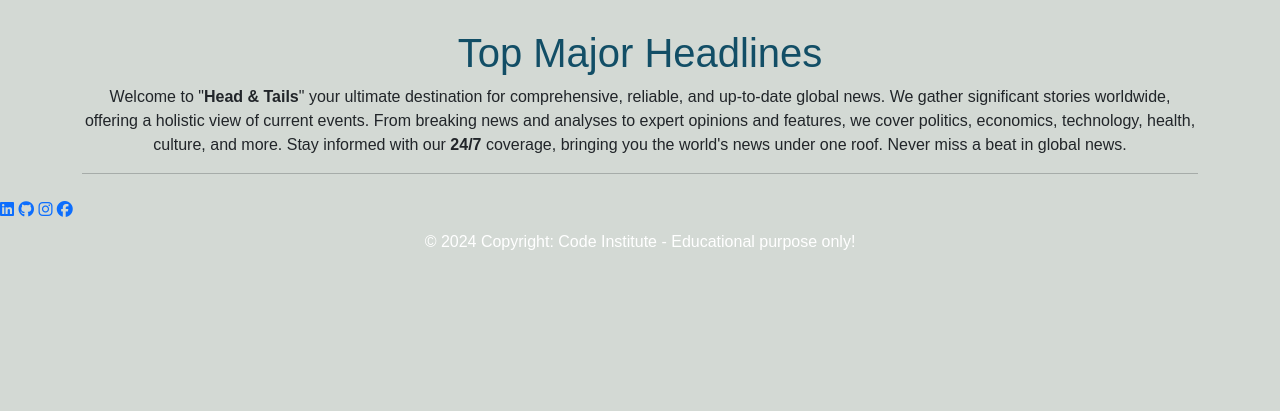
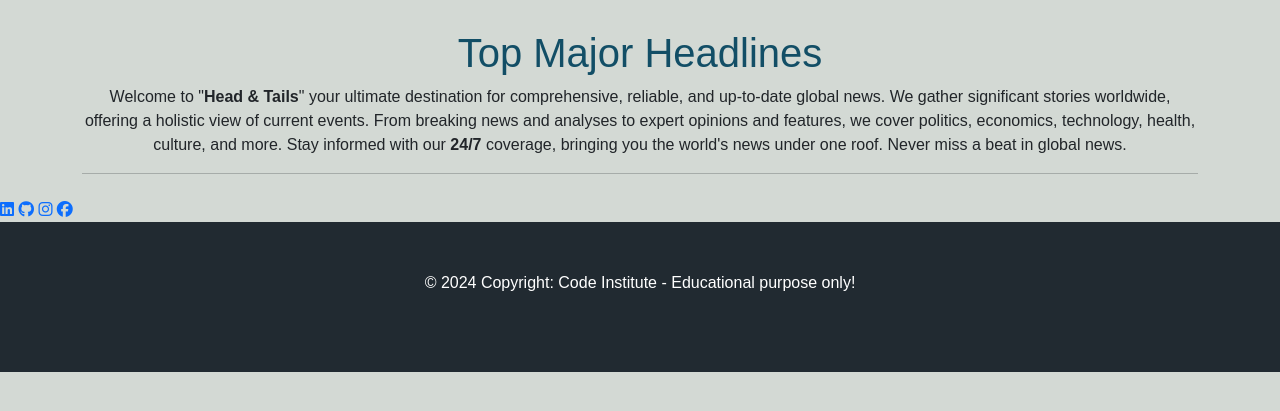
Before and after one commit to Kamal-Kohli/kahabr, a Django app: page / in a window 1280 px wide. Shown: the part 97-508 px from the top of the page. Run offline with Django 4.2, Linux system fonts and the light colour scheme; data that the repository does not hold is empty; some libraries are stand-ins or nearby versions.

Commit message:
add style to footer

```diff
--- a/news/static/css/home.css
+++ b/news/static/css/home.css
@@ -42,3 +42,36 @@ nav ul li a {
     border-bottom: 2px solid var(--blue);
     font-weight: 500;
 }
+
+/* Footer */
+
+footer .container {
+    width: 100%;
+    margin-bottom: 2rem;
+}
+
+footer {
+    background-color: #212a31;
+    height: 150px;
+    display: flex;
+    align-items: center;
+    justify-content: center;
+}
+
+footer p {
+    margin: 0;
+}
+
+.social-links {
+    margin-top: 0.5rem;
+}
+
+.social-links a {
+    text-decoration: none;
+    color: #ffffff;
+    transition: color 0.3s ease;
+}
+
+.social-links a:hover {
+    color: #cccccc;
+}
```
